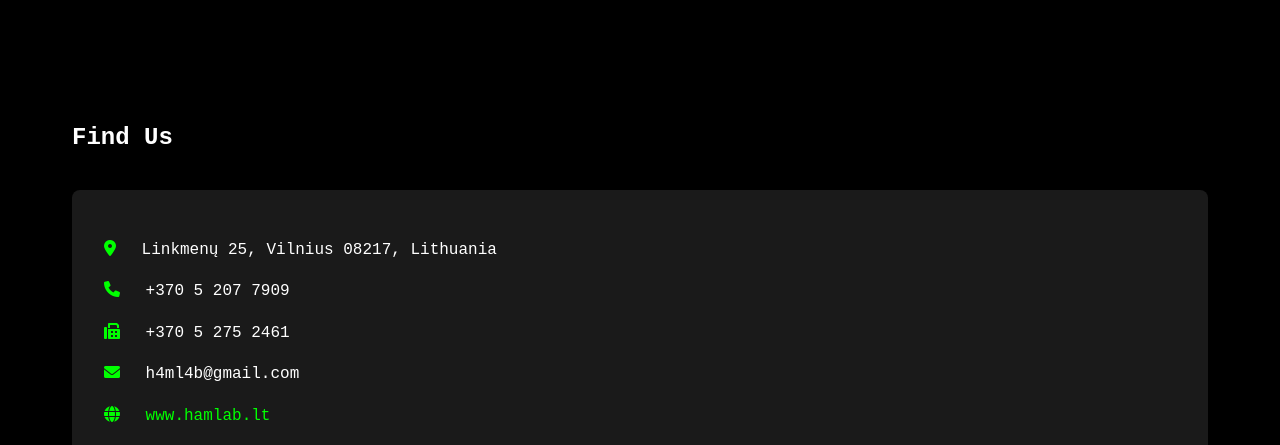
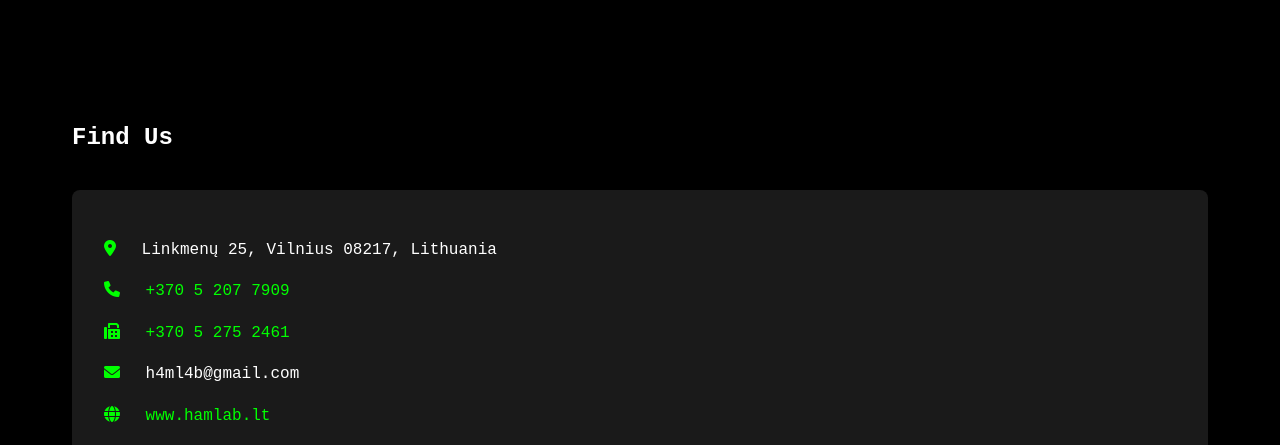
Before and after one commit to kareiva/hamlab.lt, a plain HTML site: page index.html in a window 1280 px wide. Shown: the part 2344-2789 px from the top of the page. Drawn offline with Linux system fonts and the light colour scheme.

Commit message:
Add tel links

```diff
--- a/index.html
+++ b/index.html
@@ -127,8 +127,8 @@
             <h2>Find Us</h2>
             <div class="contact-info">
                 <p><i class="fas fa-map-marker-alt"></i> Linkmenų 25, Vilnius 08217, Lithuania</p>
-                <p><i class="fas fa-phone"></i> +370 5 207 7909</p>
-                <p><i class="fas fa-fax"></i> +370 5 275 2461</p>
+                <p><i class="fas fa-phone"></i> <a href="tel:+37052077909">+370 5 207 7909</a></p>
+                <p><i class="fas fa-fax"></i> <a href="tel:+37052752461">+370 5 275 2461</a></p>
                 <p><i class="fas fa-envelope"></i> h4ml4b@gmail.com</p>
                 <p><i class="fas fa-globe"></i> <a href="https://www.hamlab.lt">www.hamlab.lt</a></p>
                 <p><i class="fab fa-mastodon"></i> <a href="https://sutemos.lt/@hamlab" rel="me">@hamlab@sutemos.lt</a></p>
```
